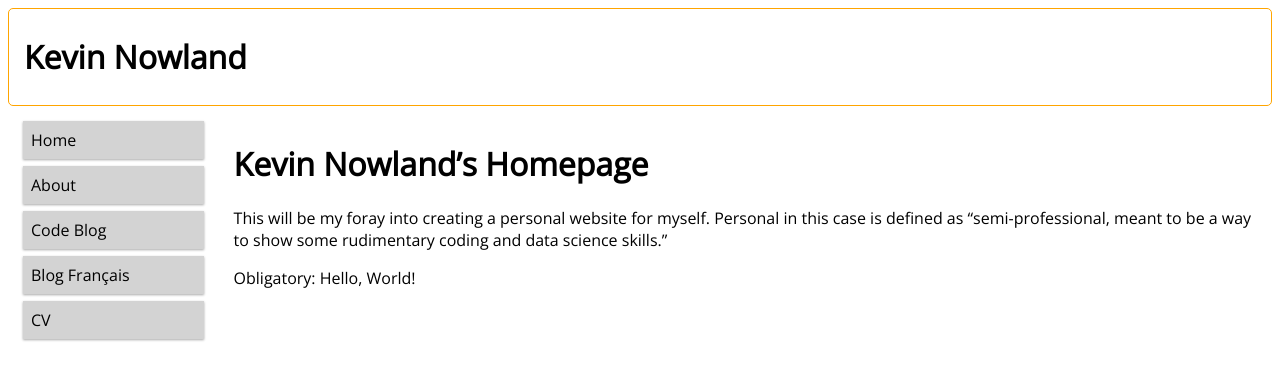
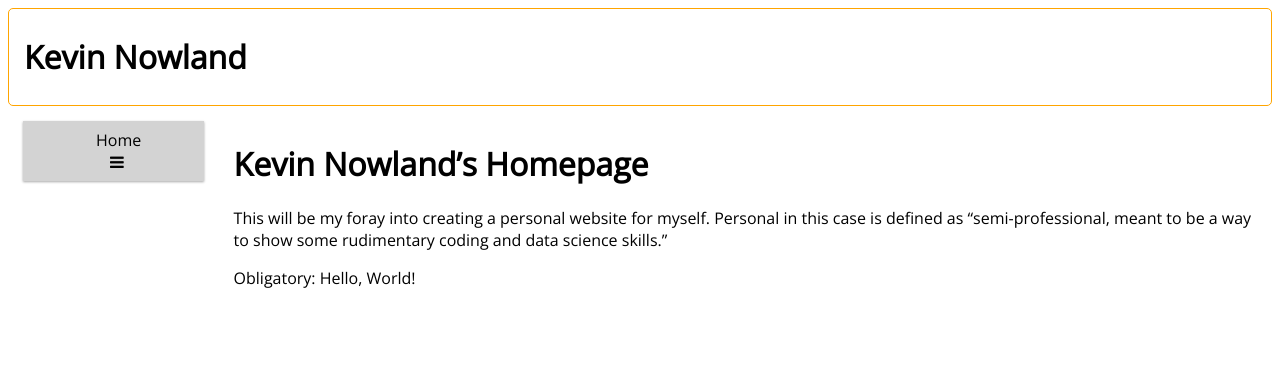
Before and after one commit to kevinnowland/kevinnowland.github.io, a Jekyll site: the page built from index.md, in a window 1280 px wide. Shown: the top 380 px of the page. Built offline with Jekyll 4.4.1, drawn with Linux system fonts in a browser that asks for light colours.

Commit message:
implement mobile menu

```diff
--- a/_layouts/default.html
+++ b/_layouts/default.html
@@ -10,9 +10,18 @@
 
     <meta name="viewport" content="width=device-width, initial-scale=1.0">
 
+    <!-- google fonts -->
     <link href="https://fonts.googleapis.com/css?family=Open+Sans&display=swap" rel="stylesheet">
+
+    <!-- our defualt style -->
     <link rel="stylesheet" type="text/css" href="/assets/css/default.css">
+
+    <!-- syntax highlighting -->
     <link rel="stylesheet" type="text/css" href="/assets/css/syntax.css">
+
+    <!-- hamburger menu button -->
+    <link rel="stylesheet" href="https://cdnjs.cloudflare.com/ajax/libs/font-awesome/4.7.0/css/font-awesome.min.css">
+
     <link rel="shortcut icon" type="image/x-icon" href="/favicon.ico">
   </head>
 
@@ -25,10 +34,20 @@
   </div> <!-- header -->
 
   <div class="row">
-    <div class="col-2 menu">
+    <div class="col-2 menu" id="myMenu">
 
       <ul>
-        <li><a href="/">Home</a></li>
+        <li>
+            <span id="blank"></span>
+            <span id="home">
+              <a href="/">Home</a>
+            </span>
+            <span id="bars">
+              <a href="javascript:void(0);" class="icon" onclick="responsiveMenu()">
+                <i class="fa fa-bars"></i>
+              </a>
+            </span>
+        </li>
         <li><a href="/about">About</a></li>
         <li><a href="/code">Code Blog</a></li>
         <li><a href="/français">Blog Français</a></li>
@@ -50,21 +69,17 @@
   </div> <!-- row -->
 
 
-<!--
-    <nav>
-    <ul>
-      <li><a href="/">home</a></li>
-      <li><a href="https://github.com/kevinnowland">github</a></li>
-      <li><a href="mailto:kevin.nowland@gmail.com">email</a></li>
-    </ul>
-    </nav>
+  <script>
+    function responsiveMenu() {
+      var x = document.getElementById("myMenu");
+      if (x.className === "col-2 menu") {
+        x.className += " responsive";
+      } else {
+        x.className = "col-2 menu";
+      }
+    }
+  </script><!-- responsiveMenu script -->
 
-    <div class="container">
-
-      {{ content }}
-
-    </div>
- -->
   </body>
 
 </html>
--- a/assets/css/default.css
+++ b/assets/css/default.css
@@ -24,6 +24,7 @@ html {
     padding-bottom: 5px;
 }
 
+/* DEFAULT MOBILE MENU ONLY DISPLAY ONE */
 .menu ul {
     list-style-type: none;
     padding: 0px;
@@ -35,11 +36,10 @@ html {
     margin-bottom: 7px;
     background-color: lightgrey;
     box-shadow: 0 1px 3px rgba(0,0,0,0.12), 0 1px 2px rgba(0,0,0,0.24);
+    text-align: center;
 }
 
-.menu li:hover {
-    background-color: grey;
-}
+.menu li:not(:first-child) { display: none; }
 
 .menu a {
   display: block;
@@ -47,7 +47,28 @@ html {
   text-decoration: none;
 }
 
-/* mobile phones */
+span#blank {
+    display: inline-block;
+    width: 4%;
+}
+
+span#home{
+    display: inline-block;
+    width: 90%;
+}
+
+span#bars {
+    display: inline-block;
+    width: 4%;
+}
+
+
+/* MOBILE MENU DISPLAY ALL */
+.menu.responsive li { display: block; }
+
+
+/* OTHER MOBILE STUFF */
+
 .header {
     background-color: orange;
     color: white;
```
